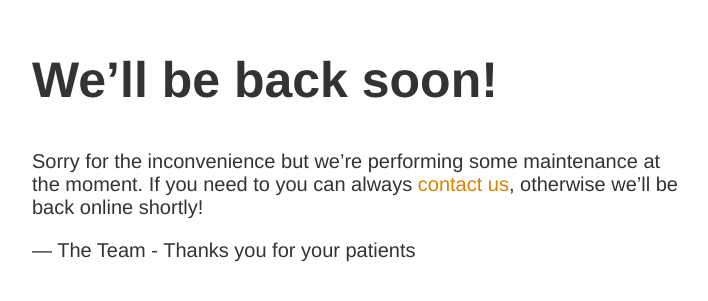
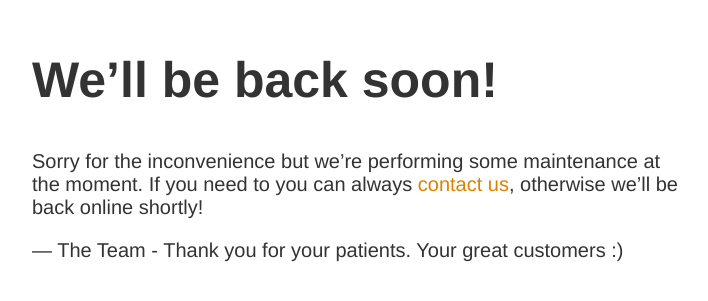
Before and after one commit to nileshzend/index, a plain HTML site: page index.html in a window 1280 px wide. Shown: the part 149-450 px from the top of the page, without its empty margins (283-991 px from the left). Drawn offline with Linux system fonts and the light colour scheme.

Commit message:
Update index.html

```diff
--- a/index.html
+++ b/index.html
@@ -13,6 +13,6 @@
     <h1>We&rsquo;ll be back soon!</h1>
     <div>
         <p>Sorry for the inconvenience but we&rsquo;re performing some maintenance at the moment. If you need to you can always <a href="mailto:#">contact us</a>, otherwise we&rsquo;ll be back online shortly!</p>
-        <p>&mdash; The Team - Thanks you for your patients</p>
+        <p>&mdash; The Team - Thank you for your patients. Your great customers :)</p>
     </div>
 </article>
```
